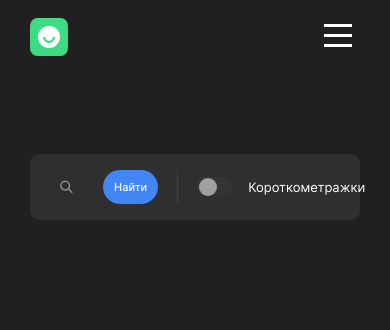
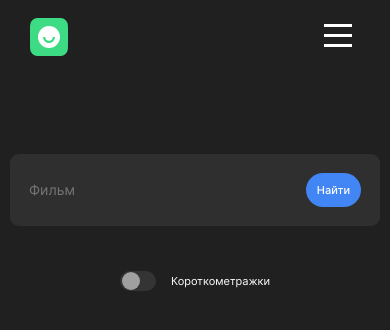
Before and after one commit to Wardenclock1759/movies-explorer-frontend, a React (Create React App) app: page /movies in a window 390 px wide. Shown: the top 330 px of the page. Built offline with nearby package versions, Linux system fonts and the light colour scheme.

Commit message:
feat: added adaptive ;ayouts for search component

```diff
--- a/src/components/FilterCheckbox/FilterCheckbox.css
+++ b/src/components/FilterCheckbox/FilterCheckbox.css
@@ -67,3 +67,13 @@
     gap: 15px;
   }
 }
+
+@media screen and (max-width: 500px) {
+  .filter {
+    width: fit-content;
+  }
+
+  .filter__text {
+    font-size: 11px;
+  }
+}
--- a/src/components/SearchForm/SearchForm.css
+++ b/src/components/SearchForm/SearchForm.css
@@ -75,3 +75,34 @@
     margin-right: 19px;
   }
 }
+
+@media screen and (max-width: 500px) {
+  .search {
+    margin: 80px 10px 45px;
+    padding: 0;
+    flex-direction: column;
+    gap: 45px;
+    align-items: center;
+    background: none;
+  }
+
+  .search__form {
+    margin-right: 0;
+    padding: 19px;
+    border-radius: 9px;
+    background: #2F2F2F;
+  }
+
+  .search__icon {
+    display: none;
+  }
+
+  .search__input {
+    font-size: 14px;
+    line-height: 20px;
+  }
+
+  .search__line {
+    display: none;
+  }
+}
```
